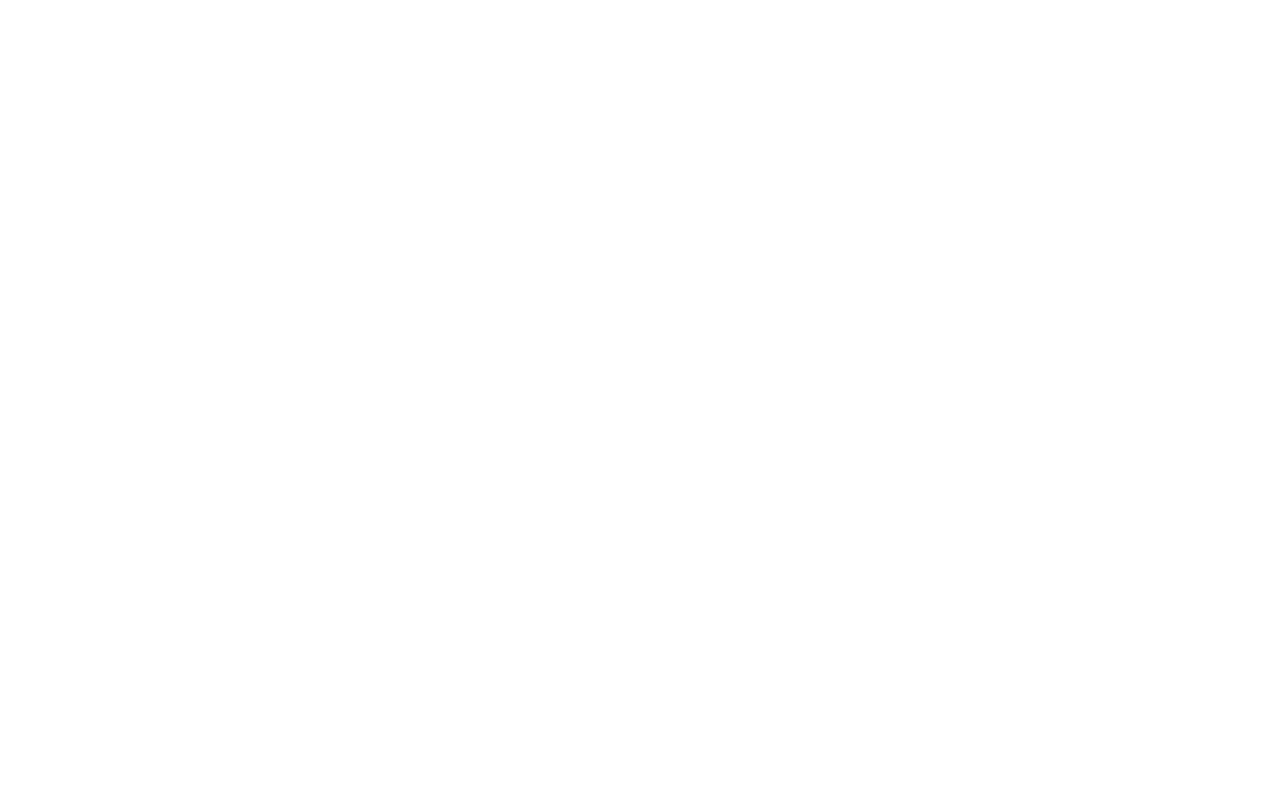
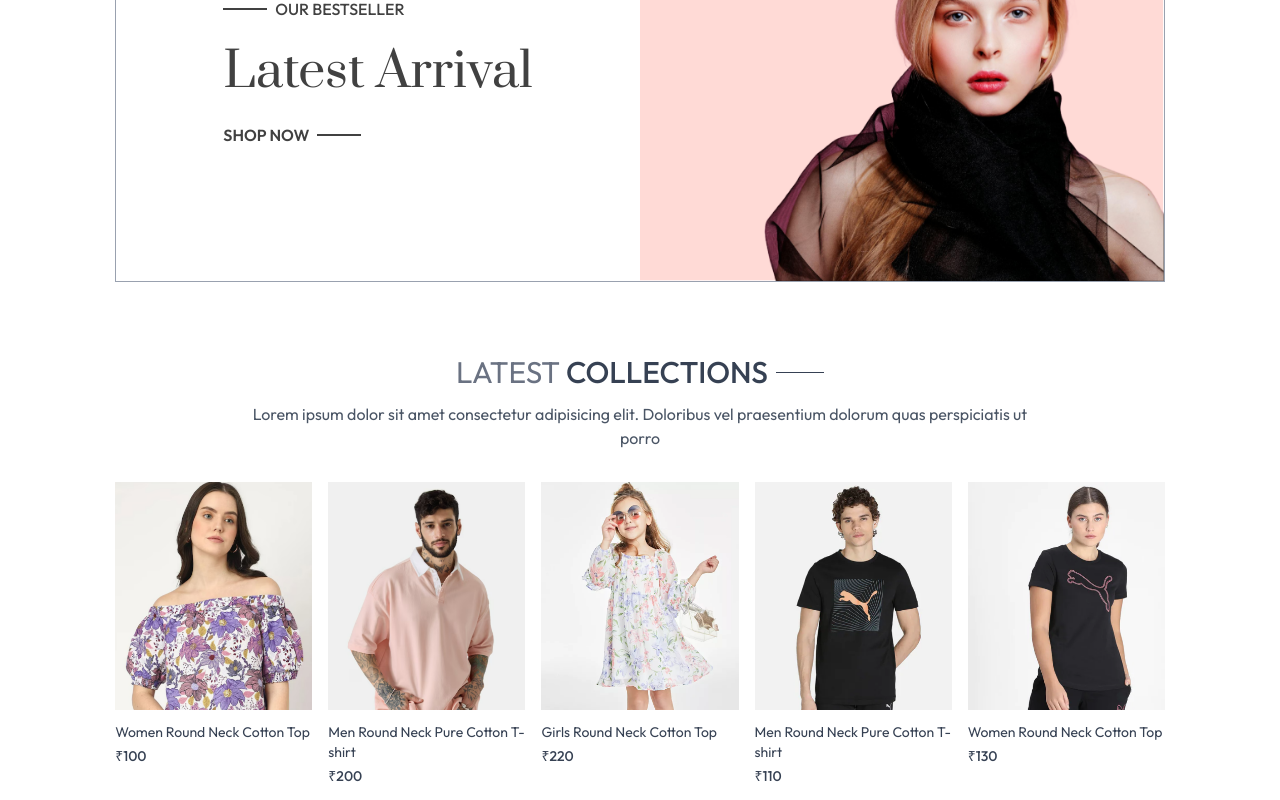
Before and after one commit to Vikashh78/E-Commerce, a React (Vite) app in the folder frontend/: page / in a window 1280 px wide. Shown: the part 220-1020 px from the top of the page. Before the commit the page ends 800 px from the top, so only its background shows below. Built offline with nearby package versions, Linux system fonts and the light colour scheme.

Commit message:
Add Hero, LatestCollection, ProductItem, and Title components; update Navbar and ShopContext

```diff
--- a/frontend/src/components/Hero.jsx
+++ b/frontend/src/components/Hero.jsx
@@ -1,9 +1,28 @@
 import React from 'react'
+import { assets } from '../assets/assets'
 
 const Hero = () => {
   return (
-    <div className='flex flex-col sm:flex-row border-gray-400'>
+    // sm:flex-row : small screens and above (≥ 640px) flex-row kar do
+    <div className='flex flex-col sm:flex-row border border-gray-400'>
+
         {/* Hero left side */}
+        <div className='w-full sm:w-1/2 flex items-center justify-center py-10 sm:py-0'>
+          <div className='text-[#414141]'>
+            <div className='flex items-center gap-2'>
+              <p className='w-8 md:w-11 h-0.5 bg-[#414141]'></p>
+              <p className='font-medium text-sm md:text-base'>OUR BESTSELLER</p>
+            </div>
+            <h1 className='prata-regular text-3xl sm:py-3 lg:text-5xl leading-relaxed'>Latest Arrival</h1>
+            <div className='flex items-center gap-2'>
+              <p className='font-semibold text-sm md:text-base'>SHOP NOW</p>
+              <p className='w-8 md:w-11 h-0.5 bg-[#414141]'></p>
+            </div>
+          </div>
+        </div>
+
+        {/* Hero right side  */}
+        <img src={assets.hero_img} alt="" className='w-full sm:w-1/2'/>
 
     </div>
   )
--- /dev/null
+++ b/frontend/src/components/LatestCollection.jsx
@@ -0,0 +1,38 @@
+import React, { useContext, useEffect, useState } from 'react'
+import { ShopContext } from '../context/ShopContext'
+import Title from './Title'
+import ProductItem from './ProductItem'
+
+
+const LatestCollection = () => {
+
+    const { products } = useContext(ShopContext)
+    const [latestProducts, setLatestProducts] = useState([])
+
+    useEffect( () => {
+        setLatestProducts(products.slice(0, 15))
+    }, [])
+
+    return (
+        <div className='my-10'>
+            <div className='text-center py-8 text-3xl'>
+                <Title text1={'LATEST'} text2={'COLLECTIONS'} />
+                <p className='w-3/4 m-auto text-xs sm:text-sm md:text-base text-gray-600'>
+                Lorem ipsum dolor sit amet consectetur adipisicing elit. Doloribus vel praesentium dolorum quas perspiciatis ut porro
+                </p>
+            </div>
+
+            {/* rendering products  */}
+            <div className='grid grid-cols-2 sm:grid-cols-3 md:grid-cols-4 lg:grid-cols-5 gap-4 gap-y-6'>
+                {
+                    latestProducts.map((item, index) => (
+                        <ProductItem key={index} id={item._id} image={item.image} name={item.name} price={item.price} />
+                    ))
+                }
+            </div>
+
+        </div>
+    )
+}
+
+export default LatestCollection
--- a/frontend/src/components/Navbar.jsx
+++ b/frontend/src/components/Navbar.jsx
@@ -9,7 +9,7 @@
   return (
     <div className='flex items-center justify-between py-5 font-medium'>
 
-      <img src={assets.logo} alt="" className='w-36' />
+      <Link to="/" ><img src={assets.logo} alt="" className='w-36' /></Link>
 
       <ul className='hidden sm:flex gap-5 text-sm text-gray-900'>
 
--- /dev/null
+++ b/frontend/src/components/ProductItem.jsx
@@ -0,0 +1,20 @@
+import React, { useContext } from 'react'
+import { ShopContext } from '../context/ShopContext'
+import {Link} from 'react-router-dom'
+
+const ProductItem = ({id, name, image, price}) => {
+
+    const {currency} = useContext(ShopContext)
+
+  return (
+    <Link className='text-gray-700 cursor-pointer' to={`/product/${id}`}>
+        <div className='overflow-hidden'>
+            <img src={image[0]} alt="" className='hover:scale-110 transition ease-in-out'/>
+        </div>
+        <p className='pt-3 pb-1 text-sm'>{name}</p>
+        <p className='text-sm font-medium'>{currency}{price}</p>
+    </Link>
+  )
+}
+
+export default ProductItem
--- /dev/null
+++ b/frontend/src/components/Title.jsx
@@ -0,0 +1,12 @@
+import React from 'react'
+
+const Title = ({text1, text2}) => {
+  return (
+    <div className='flex justify-center items-center gap-2 mb-3'>
+        <p className='text-gray-500'>{text1} <span className='text-gray-700 font-medium'>{text2}</span></p>
+        <p className='w-8 sm:w-12 h-px bg-gray-700'></p>
+    </div>
+  )
+}
+
+export default Title
--- /dev/null
+++ b/frontend/src/context/ShopContext.jsx
@@ -0,0 +1,25 @@
+import { createContext } from "react";
+import { products } from '../assets/assets'
+
+// we usaully creates these context file to use these values in anywhere
+export const ShopContext = createContext();
+
+const ShopContextProvider = (props) => {
+
+    const currency = '₹'
+    const delivery_fee = 40
+
+    const value = {
+        currency,
+        delivery_fee,
+        products,
+    }
+
+    return (
+        <ShopContext.Provider value={value}>
+            {props.children}
+        </ShopContext.Provider>
+    )
+}
+
+export default ShopContextProvider;
--- a/frontend/src/index.css
+++ b/frontend/src/index.css
@@ -1,4 +1,4 @@
-@import url('https://fonts.googleapis.com/css2?family=Baloo+Bhai+2:wght@400..800&family=Outfit:wght@100..900&family=Poppins:ital,wght@0,100;0,200;0,300;0,400;0,500;0,600;0,700;0,800;0,900;1,100;1,200;1,300;1,400;1,500;1,600;1,700;1,800;1,900&display=swap');
+@import url('https://fonts.googleapis.com/css2?family=Outfit:wght@100..900&family=Prata&display=swap');
 
 @import "tailwindcss";
 
@@ -8,5 +8,19 @@
 };
 
 *{
-    font-family: "Baloo Bhai 2", sans-serif;
+    font-family: Outfit;
 }
+
+.prata-regular {
+  font-family: "Prata", serif;
+  font-weight: 400;
+  font-style: normal;
+}
+
+
+@media (max-width: 640px) {
+  a.active{
+    background-color: black;
+    color: white;
+  }
+}
--- a/frontend/src/main.jsx
+++ b/frontend/src/main.jsx
@@ -2,10 +2,13 @@
 import './index.css'
 import App from './App.jsx'
 import { BrowserRouter } from 'react-router-dom'
+import ShopContextProvider from './context/ShopContext.jsx'
 
 
 createRoot(document.getElementById('root')).render(
   <BrowserRouter>
+  <ShopContextProvider>
     <App />
+  </ShopContextProvider>
   </BrowserRouter>
 )
--- a/frontend/src/pages/Home.jsx
+++ b/frontend/src/pages/Home.jsx
@@ -1,10 +1,12 @@
 import React from 'react'
 import Hero from '../components/Hero'
+import LatestCollection from '../components/LatestCollection'
 
 const Home = () => {
   return (
     <div>
       <Hero />
+      <LatestCollection />
     </div>
   )
 }
```
